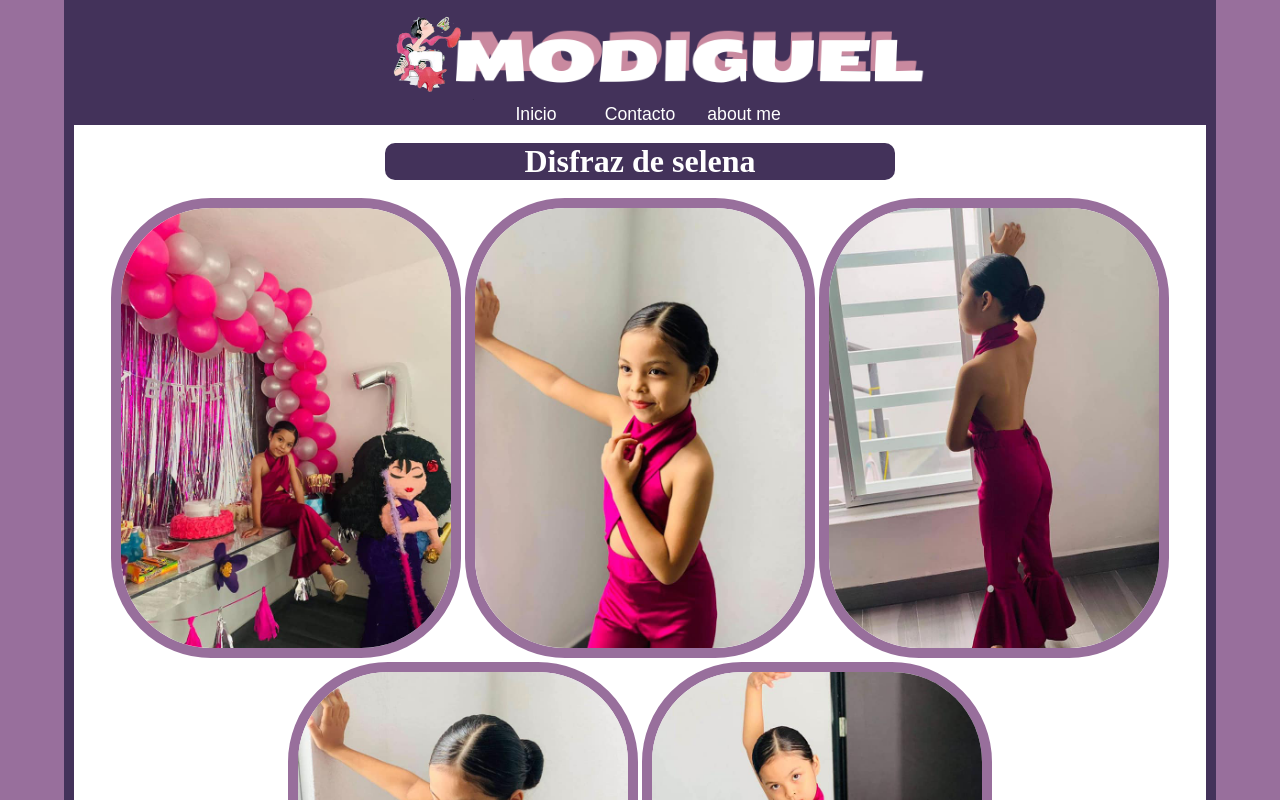
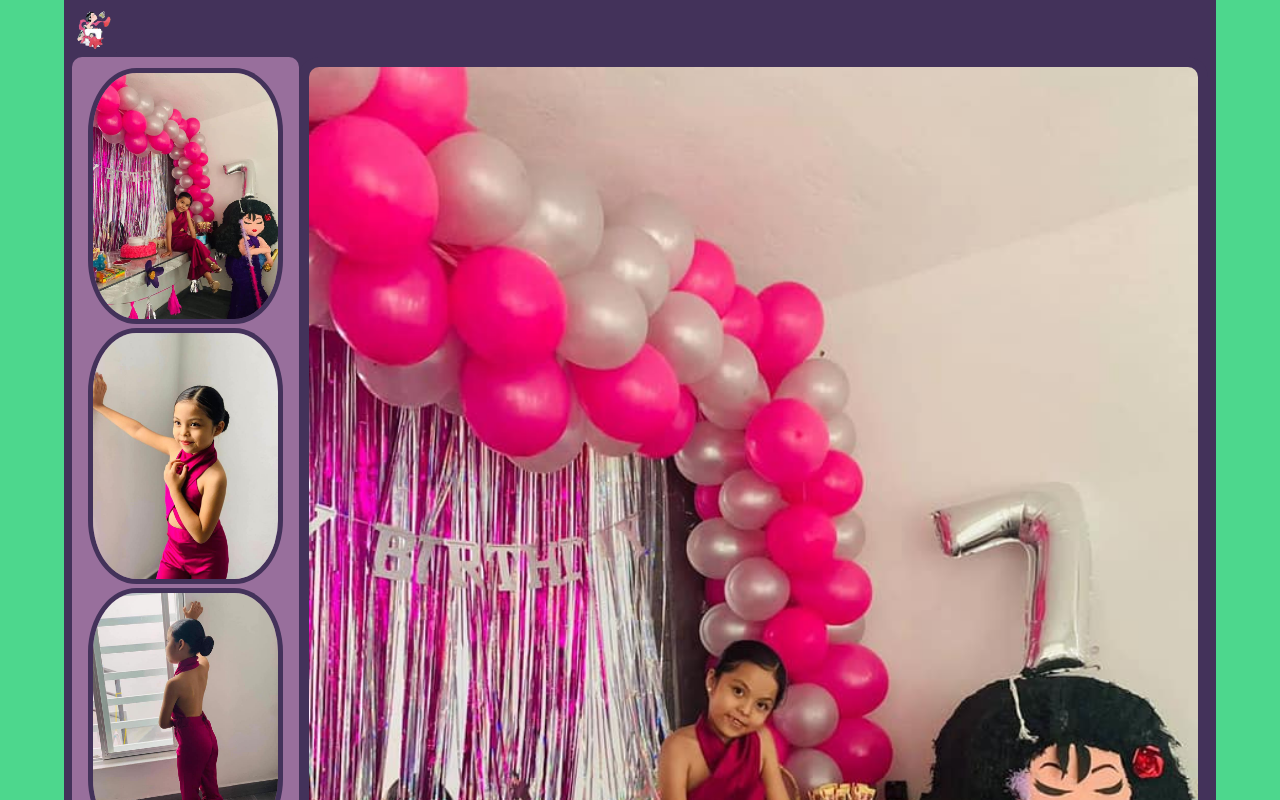
Before and after one commit to Caleido21/Modiguel, a plain HTML site: page galerias/disfraces.html in a window 1280 px wide. Shown: the top 800 px of the page. Drawn offline with Linux system fonts and the light colour scheme.

Commit message:
Primera version del nuevo layout

```diff
--- a/galerias/disfraces.html
+++ b/galerias/disfraces.html
@@ -10,36 +10,19 @@
 </head>
 <body>
     <header>
-        <figure id="nav">
+        <img id="logo" src="../imagenes/mgl2.png" alt="">
+    </header>
 
-            <nav>
-                <img id="logo" src="../imagenes/mgl2.png" id="logo" alt="">
-                <img id="banner" src="../imagenes/header.png" alt="">
-                <ul>
-                    <a href="../index.html"><li>Inicio</li></a>
-                    <a href=""><li>Contacto</li></a>
-                    <a href=""><li>about me</li></a>
-                </ul>
-            </nav>
+    <aside>
+        <img class="galeria" src="../galerias/imagenes/s1.jpg" alt="">
+        <img class="galeria" src="../galerias/imagenes/s2.jpg" alt="">
+        <img class="galeria" src="../galerias/imagenes/s3.jpg" alt="">
+        <img class="galeria" src="../galerias/imagenes/s4.jpg" alt="">
+        <img class="galeria" src="../galerias/imagenes/s5.jpg" alt="">
+    </aside>
+    <figure id="main-galery">
+        <img id="main-galery-img" src="../galerias/imagenes/s1.jpg" alt="">
+    </figure>
 
-
-        </figure>
-
-    </header>
-    <main>
-
-        <br><h1 id="titulo">Disfraz de selena</h1><br>
-        <figure id="galeria">
-            <img class="galeria" src="imagenes/s1.jpg" width="350" alt="1">
-            <img class="galeria" src="imagenes/s2.jpg" width="350" alt="2">
-            <img class="galeria" src="imagenes/s3.jpg" width="350" alt="3">
-            <img class="galeria" src="imagenes/s4.jpg" width="350" alt="4">
-            <img class="galeria"  src="imagenes/s5.jpg" width="350" alt="5">
-
-        </figure>
-
-
-
-    </main>
 </body>
 </html>
--- a/galerias/style.css
+++ b/galerias/style.css
@@ -7,72 +7,51 @@
     box-sizing: border-box;
     margin: 0px;
     padding: 0px;
+}
+html{
+    background-color: #4dd78d;
+}
+body{
+    background-color: #43325a;
+    width: 90%;
+    position: relative;
+    margin: auto;
+    border: solid 0.5rem #43325a;
+}
+header{
+    background-color: #43325a;
+}
+#logo{
+    width: 4%;
+}
+aside{
+    background-color: #986f9c;
+    padding: 1%;
+    text-align: center;
+    align-items: center;
+    width: 20%;
+    display: inline-block;
+    border-radius: 10px;
+}
+.galeria{
+width: 95%;
+border: #43325a solid 5px;
+border-radius: 25%;
+}
+.galeria:hover{
+    border: #4dd78d solid 10px;
+}
+#main-galery{
+    background-color: #43325a;
+    width: 80%;
+    position: absolute;
+    display: inline-block;
+    border: solid #43325a 10px;
+    border-radius: 20px;
 
 }
-html{
-    background-color: #986f9c;
+#main-galery-img{
+    width: 100%;
+    position: relative;
+    border-radius: 10px;
 }
-body{
-margin:auto;
-width: 90%;
-border: 10px #43325a solid;
-background-color: white;
-
-}
-li{
-    list-style: none;
-    margin-left: 0px;
-    margin-right: 0px;
-    padding-right: 0px;
-    padding-left: 0px;
-    width: 100px;
-    display: inline-block;
-    float: none;
-   text-align: center;
-}
-#galeria{
-    text-align: center;
-}
-.galeria{
-    border: 10px solid #986f9c;
-    padding: 0px;
-    margin: 0px;
-    border-radius: 100px;
-    text-align: center;
-}
-.galeria:hover{
-    border:15px solid #4dd78d;
-}
-#nav{
-background-color:#43325a;
- padding: 0px;
- margin: 0px;
- text-align: center;
-}
-#banner{
-    width: 45%;
-    text-align: center;
-}
-a{
- color: white;
- font-size: 110%;
- font-family: sans-serif;
- text-align: center;
-}
-a:hover{
-    color:#4dd78d;
-}
-#logo{
-        width: 8%;
-        position: relative;
-        left: 4%;
-}
-#titulo{
-    border-radius: 10px;
-    background-color: #43325a;
-    color: white;
-    width: 45%;
-    margin:auto;
-    text-align: center;
-    font-size: 200%;
-}
```
